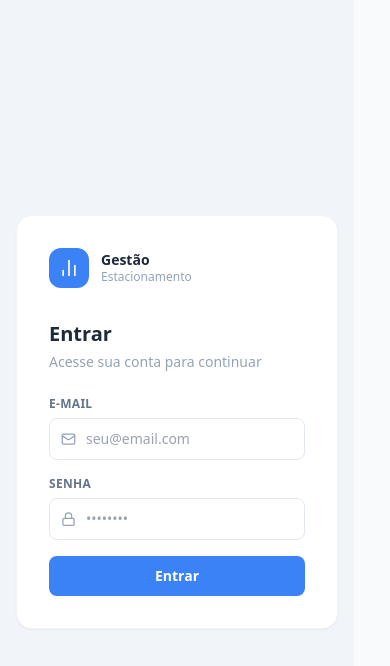
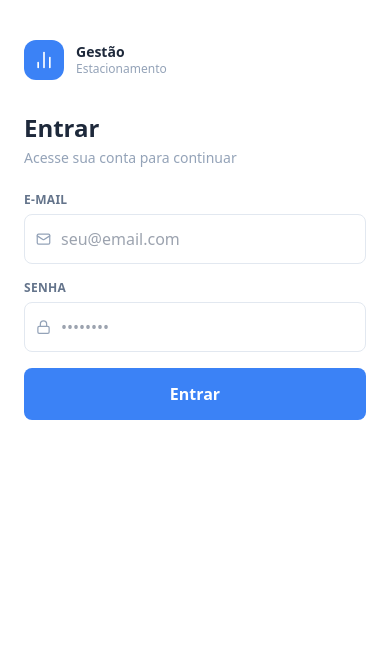
Before and after one commit to soares-consultoria/estacionamento-frontend, a React (Vite) app: page /login in a window 390 px wide. Shown: the top 666 px of the page. Built offline with nearby package versions, Linux system fonts and the light colour scheme; no server answers.

Commit message:
feat: tela de login responsiva para mobile e desktop

```diff
--- a/src/pages/Login.tsx
+++ b/src/pages/Login.tsx
@@ -26,8 +26,8 @@ export default function LoginPage() {
   }
 
   return (
-    <div className="min-h-screen bg-slate-100 flex items-center justify-center px-4">
-      <div className="w-full max-w-sm bg-white rounded-2xl shadow-sm border border-slate-100 p-8">
+    <div className="w-full min-h-screen bg-white sm:bg-slate-100 sm:flex sm:items-center sm:justify-center sm:p-4">
+      <div className="w-full sm:max-w-sm sm:bg-white sm:rounded-2xl sm:shadow-sm sm:border sm:border-slate-100 p-6 py-10 sm:p-8">
         {/* Logo */}
         <div className="flex items-center gap-3 mb-8">
           <div className="w-10 h-10 bg-blue-500 rounded-xl flex items-center justify-center">
@@ -39,7 +39,7 @@ export default function LoginPage() {
           </div>
         </div>
 
-        <h1 className="text-xl font-bold text-slate-800 mb-1">Entrar</h1>
+        <h1 className="text-2xl font-bold text-slate-800 mb-1">Entrar</h1>
         <p className="text-slate-400 text-sm mb-6">Acesse sua conta para continuar</p>
 
         {error && (
@@ -60,7 +60,7 @@ export default function LoginPage() {
                 required
                 value={email}
                 onChange={(e) => setEmail(e.target.value)}
-                className="w-full pl-9 pr-4 py-2.5 border border-slate-200 rounded-lg text-sm focus:outline-none focus:ring-2 focus:ring-blue-500 focus:border-transparent"
+                className="w-full pl-9 pr-4 py-3 border border-slate-200 rounded-lg text-base focus:outline-none focus:ring-2 focus:ring-blue-500 focus:border-transparent"
                 placeholder="seu@email.com"
                 autoComplete="email"
               />
@@ -78,7 +78,7 @@ export default function LoginPage() {
                 required
                 value={senha}
                 onChange={(e) => setSenha(e.target.value)}
-                className="w-full pl-9 pr-4 py-2.5 border border-slate-200 rounded-lg text-sm focus:outline-none focus:ring-2 focus:ring-blue-500 focus:border-transparent"
+                className="w-full pl-9 pr-4 py-3 border border-slate-200 rounded-lg text-base focus:outline-none focus:ring-2 focus:ring-blue-500 focus:border-transparent"
                 placeholder="••••••••"
                 autoComplete="current-password"
               />
@@ -88,7 +88,7 @@ export default function LoginPage() {
           <button
             type="submit"
             disabled={loading}
-            className="w-full bg-blue-500 hover:bg-blue-600 disabled:opacity-60 text-white font-semibold py-2.5 rounded-lg text-sm transition-colors mt-2"
+            className="w-full bg-blue-500 hover:bg-blue-600 active:bg-blue-700 disabled:opacity-60 text-white font-semibold py-3.5 rounded-lg text-base transition-colors mt-2"
           >
             {loading ? 'Entrando...' : 'Entrar'}
           </button>
```
